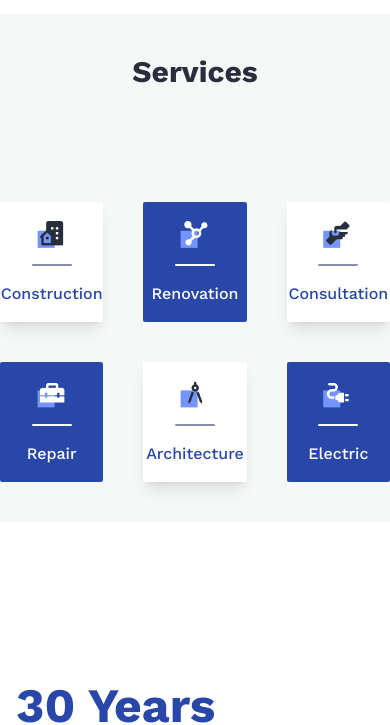
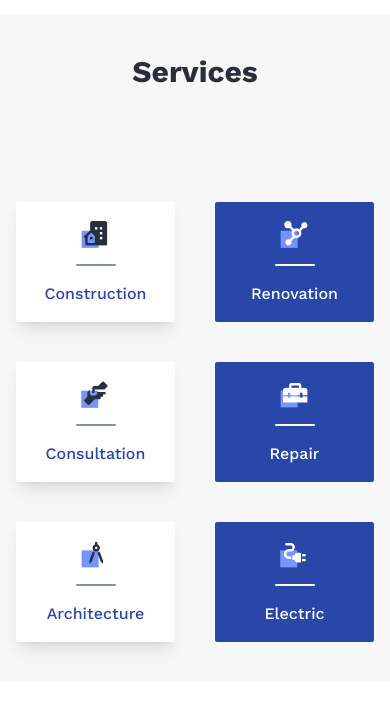
Before and after one commit to KalpitChandekar/thebox-company, a Next.js app: page / in a window 390 px wide. Shown: the part 2105-2830 px from the top of the page. Built offline with nearby package versions, Linux system fonts and the light colour scheme.

Commit message:
make service section responsive

```diff
--- a/components/Service.tsx
+++ b/components/Service.tsx
@@ -28,11 +28,11 @@ const Card = ({
 const Service = () => {
   return (
     <div className="bg-[#F6F8F7] max-w-7xl mx-auto">
-      <div className="max-w-6xl mx-auto my-40 py-10 space-y-28">
+      <div className="px-4 md:px-0 max-w-6xl mx-auto my-40 py-10 space-y-28">
         <h1 className="text-center font-semibold text-3xl text-secondary">
           Services
         </h1>
-        <div className="grid grid-cols-3 gap-10 max-w-4xl mx-auto">
+        <div className="grid grid-cols-2 md:grid-cols-3 gap-10 max-w-4xl mx-auto">
           <Card
             title="construction"
             image="/construction.png"
```
